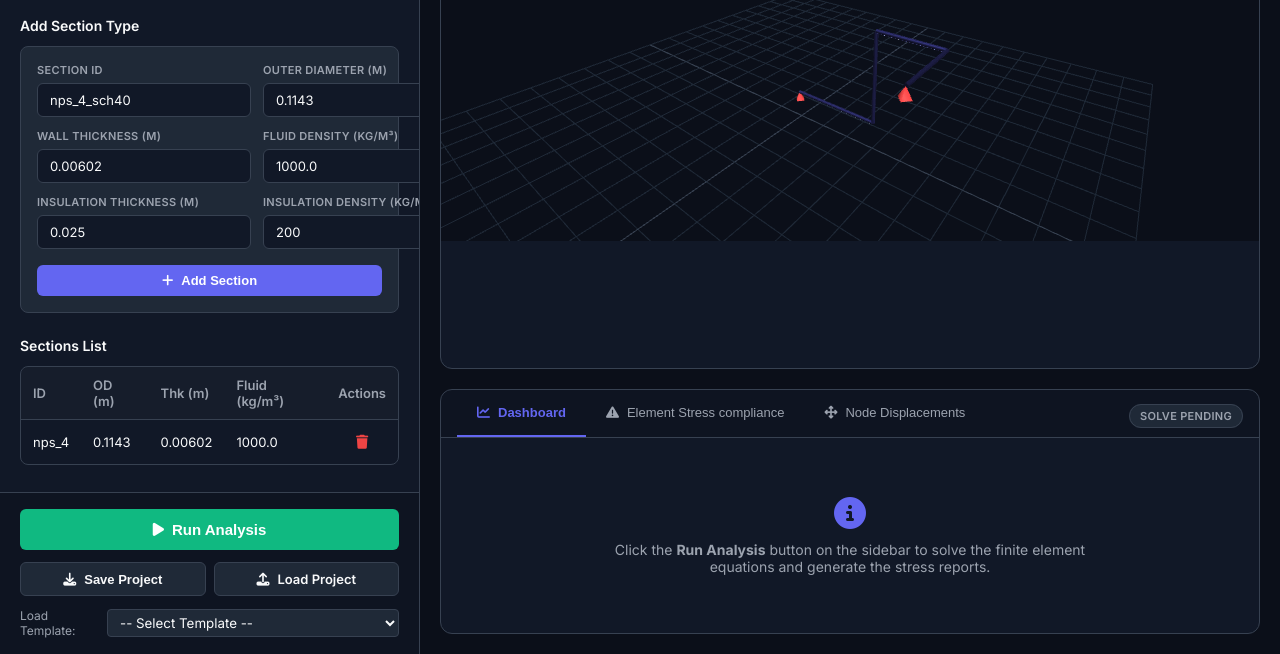
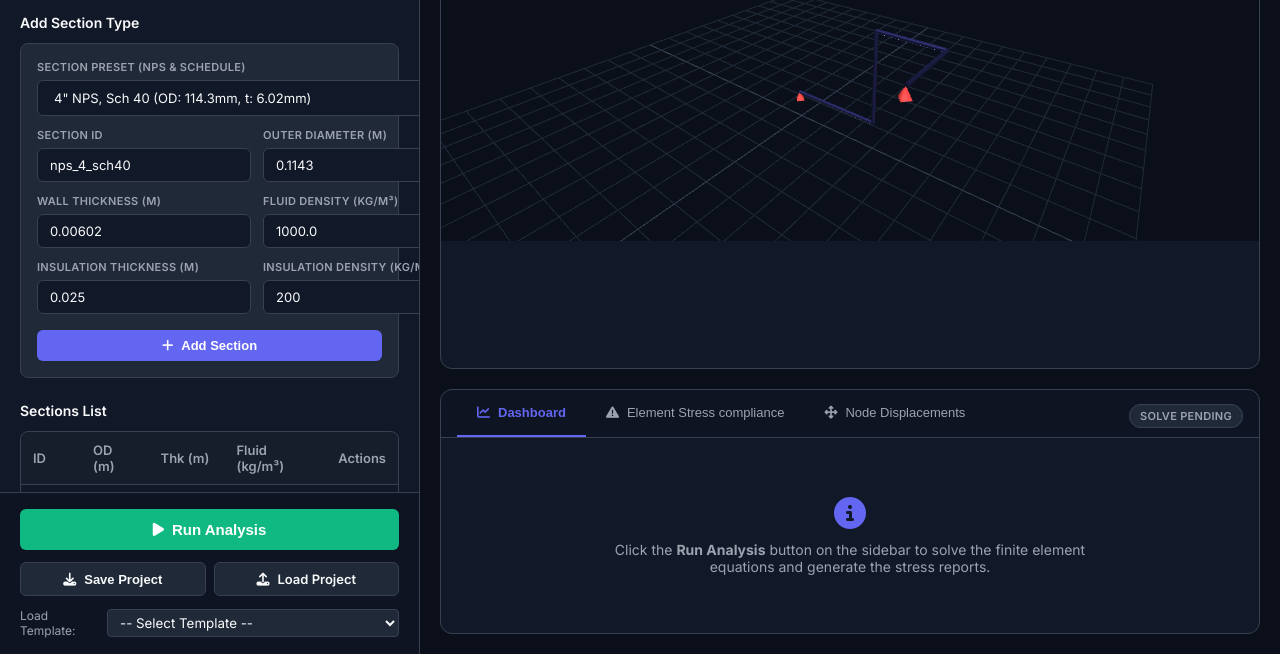
Before and after one commit to uribarri/pipe-analysis, a plain HTML site: page web_app/index.html in a window 1280 px wide. Both pictures are taken after a click on the button "Sections". Shown: the part 146-800 px from the top of the page. Drawn offline with nearby package versions, Linux system fonts and the light colour scheme.

Commit message:
Added customary pipe size and schedule presets for section definitions

```diff
--- a/web_app/app.js
+++ b/web_app/app.js
@@ -762,6 +762,38 @@ function applyMaterialPreset() {
     }
 }
 
+function applySectionPreset() {
+    const val = document.getElementById('section-presets').value;
+
+    let presets = {
+        "nps_0.5_sch40": { id: "nps_0.5_sch40", OD: 0.0213, t: 0.00277 },
+        "nps_0.5_sch80": { id: "nps_0.5_sch80", OD: 0.0213, t: 0.00373 },
+        "nps_1_sch40": { id: "nps_1_sch40", OD: 0.0334, t: 0.00338 },
+        "nps_1_sch80": { id: "nps_1_sch80", OD: 0.0334, t: 0.00455 },
+        "nps_2_sch40": { id: "nps_2_sch40", OD: 0.0603, t: 0.00391 },
+        "nps_2_sch80": { id: "nps_2_sch80", OD: 0.0603, t: 0.00554 },
+        "nps_3_sch40": { id: "nps_3_sch40", OD: 0.0889, t: 0.00549 },
+        "nps_3_sch80": { id: "nps_3_sch80", OD: 0.0889, t: 0.00762 },
+        "nps_4_sch40": { id: "nps_4_sch40", OD: 0.1143, t: 0.00602 },
+        "nps_4_sch80": { id: "nps_4_sch80", OD: 0.1143, t: 0.00856 },
+        "nps_6_sch40": { id: "nps_6_sch40", OD: 0.1683, t: 0.00711 },
+        "nps_6_sch80": { id: "nps_6_sch80", OD: 0.1683, t: 0.01097 },
+        "nps_8_sch40": { id: "nps_8_sch40", OD: 0.2191, t: 0.00818 },
+        "nps_8_sch80": { id: "nps_8_sch80", OD: 0.2191, t: 0.01270 },
+        "nps_10_sch40": { id: "nps_10_sch40", OD: 0.2731, t: 0.00927 },
+        "nps_10_sch80": { id: "nps_10_sch80", OD: 0.2731, t: 0.01509 },
+        "nps_12_sch40": { id: "nps_12_sch40", OD: 0.3239, t: 0.01031 },
+        "nps_12_sch80": { id: "nps_12_sch80", OD: 0.3239, t: 0.01748 }
+    };
+
+    if (presets[val]) {
+        let p = presets[val];
+        document.getElementById('section-id').value = p.id;
+        document.getElementById('section-od').value = p.OD;
+        document.getElementById('section-thickness').value = p.t;
+    }
+}
+
 function toggleStiffnessField(dof) {
     let checked = document.getElementById(`restraint-${dof}`).checked;
     document.getElementById(`restraint-${dof}-stiff`).disabled = checked;
--- a/web_app/index.html
+++ b/web_app/index.html
@@ -239,6 +239,30 @@
                     </div>
                     <form id="form-section" onsubmit="addSection(event)" class="input-form">
                         <div class="form-grid">
+                            <div class="form-field full-width">
+                                <label for="section-presets">Section Preset (NPS & Schedule)</label>
+                                <select id="section-presets" onchange="applySectionPreset()">
+                                    <option value="custom">-- Custom Section --</option>
+                                    <option value="nps_0.5_sch40">1/2" NPS, Sch 40 (OD: 21.3mm, t: 2.77mm)</option>
+                                    <option value="nps_0.5_sch80">1/2" NPS, Sch 80 (OD: 21.3mm, t: 3.73mm)</option>
+                                    <option value="nps_1_sch40">1" NPS, Sch 40 (OD: 33.4mm, t: 3.38mm)</option>
+                                    <option value="nps_1_sch80">1" NPS, Sch 80 (OD: 33.4mm, t: 4.55mm)</option>
+                                    <option value="nps_2_sch40">2" NPS, Sch 40 (OD: 60.3mm, t: 3.91mm)</option>
+                                    <option value="nps_2_sch80">2" NPS, Sch 80 (OD: 60.3mm, t: 5.54mm)</option>
+                                    <option value="nps_3_sch40">3" NPS, Sch 40 (OD: 88.9mm, t: 5.49mm)</option>
+                                    <option value="nps_3_sch80">3" NPS, Sch 80 (OD: 88.9mm, t: 7.62mm)</option>
+                                    <option value="nps_4_sch40" selected>4" NPS, Sch 40 (OD: 114.3mm, t: 6.02mm)</option>
+                                    <option value="nps_4_sch80">4" NPS, Sch 80 (OD: 114.3mm, t: 8.56mm)</option>
+                                    <option value="nps_6_sch40">6" NPS, Sch 40 (OD: 168.3mm, t: 7.11mm)</option>
+                                    <option value="nps_6_sch80">6" NPS, Sch 80 (OD: 168.3mm, t: 10.97mm)</option>
+                                    <option value="nps_8_sch40">8" NPS, Sch 40 (OD: 219.1mm, t: 8.18mm)</option>
+                                    <option value="nps_8_sch80">8" NPS, Sch 80 (OD: 219.1mm, t: 12.70mm)</option>
+                                    <option value="nps_10_sch40">10" NPS, Sch 40 (OD: 273.1mm, t: 9.27mm)</option>
+                                    <option value="nps_10_sch80">10" NPS, Sch 80 (OD: 273.1mm, t: 15.09mm)</option>
+                                    <option value="nps_12_sch40">12" NPS, Sch 40 (OD: 323.9mm, t: 10.31mm)</option>
+                                    <option value="nps_12_sch80">12" NPS, Sch 80 (OD: 323.9mm, t: 17.48mm)</option>
+                                </select>
+                            </div>
                             <div class="form-field">
                                 <label for="section-id">Section ID</label>
                                 <input type="text" id="section-id" required value="nps_4_sch40">
```
